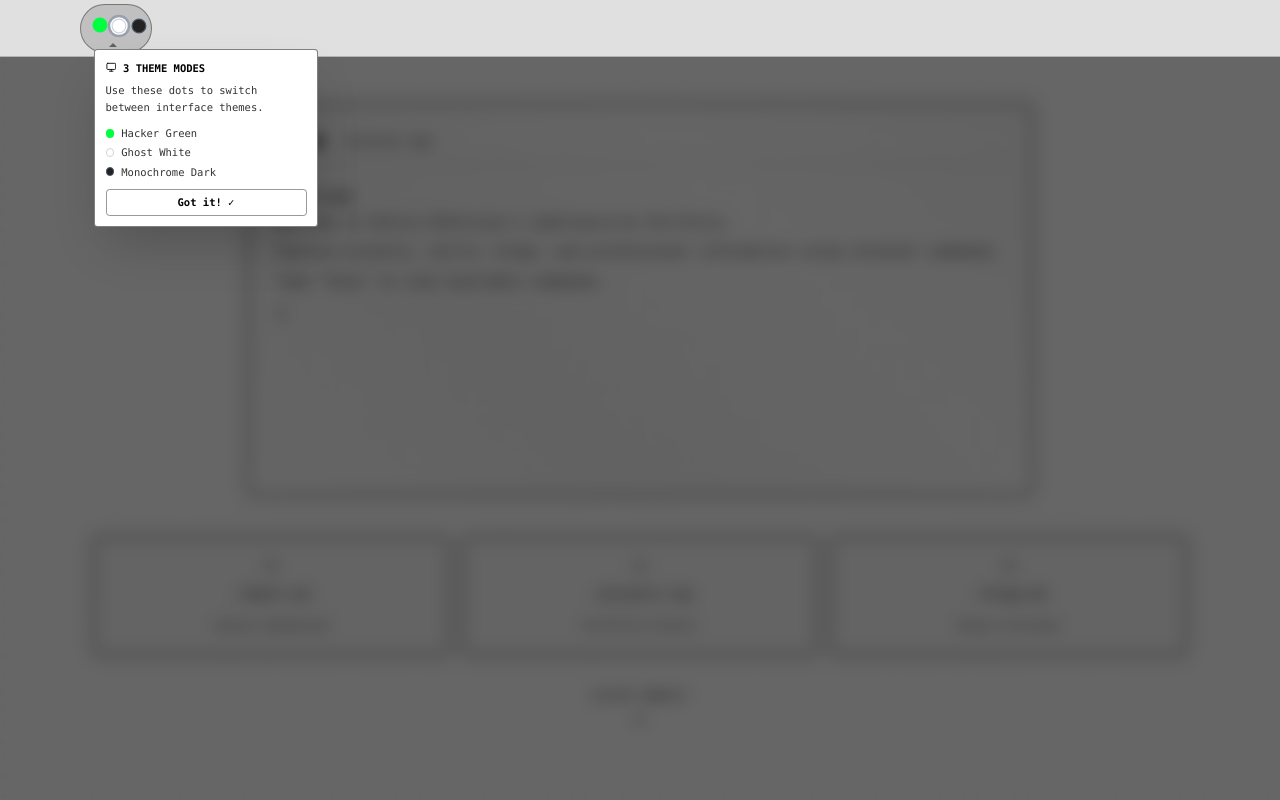
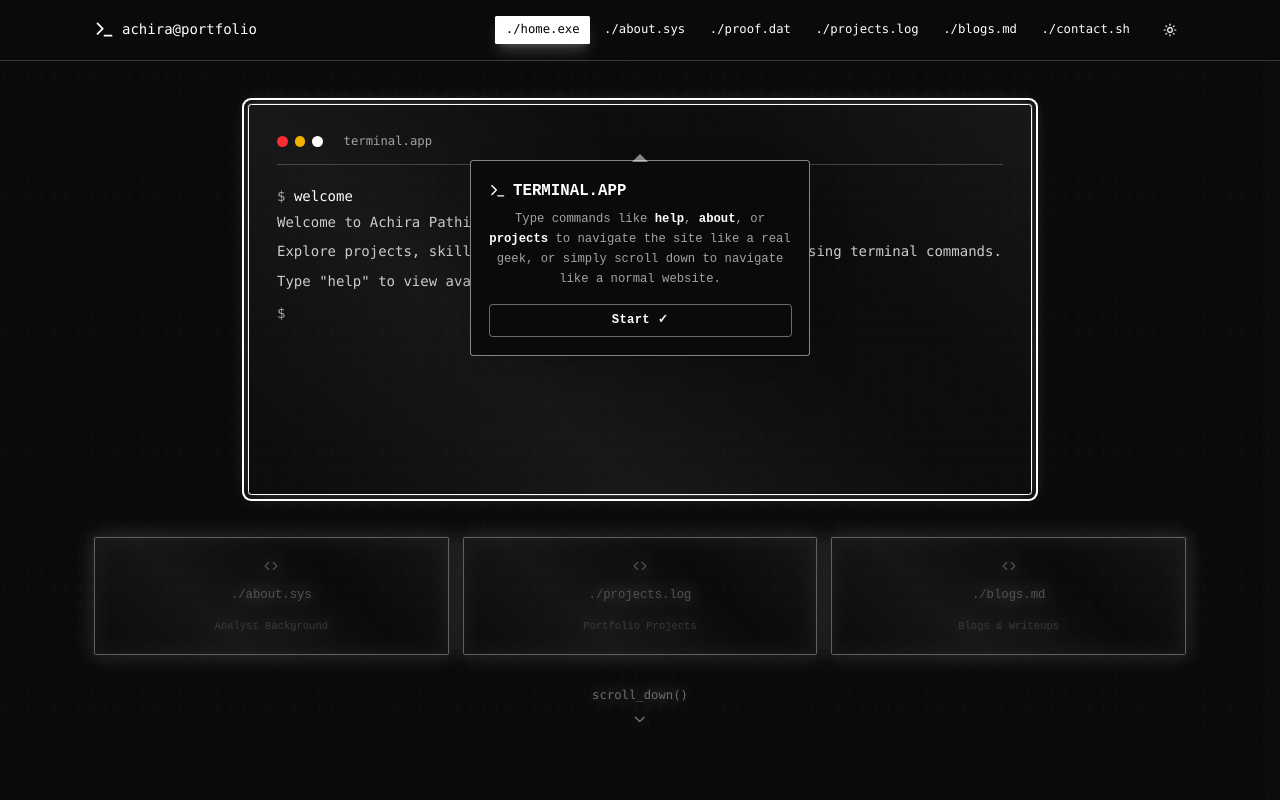
Before and after one commit to AchiraRP/My-portfolio, a React (Vite) app: page / in a window 1280 px wide. Shown: the top 800 px of the page. Built offline with nearby package versions, Linux system fonts and the light colour scheme.

Commit message:
feat: add Header and HeroSection components with navigation, theme toggle, and interactive terminal tour

```diff
--- a/src/components/sections/Header.tsx
+++ b/src/components/sections/Header.tsx
@@ -1,36 +1,12 @@
 import { useState, useEffect } from 'react';
 import { Button } from '../ui/button';
-import { Terminal, Menu, X, Monitor } from 'lucide-react';
+import { Terminal, Menu, X, Sun, Moon } from 'lucide-react';
 import { useTheme } from 'next-themes';
 
 interface HeaderProps {
   activeSection: string;
   onSectionChange: (section: string) => void;
 }
-
-const themes = [
-  {
-    id: 'dark',
-    name: 'Hacker Green',
-    color: 'bg-[#00ff41]',
-    border: '',
-    ring: 'ring-[#00ff41]',
-  },
-  {
-    id: 'light',
-    name: 'Ghost White',
-    color: 'bg-white',
-    border: 'border border-gray-300',
-    ring: 'ring-gray-400',
-  },
-  {
-    id: 'monochrome',
-    name: 'Monochrome Dark',
-    color: 'bg-[#222222]',
-    border: 'border border-gray-600',
-    ring: 'ring-gray-400',
-  },
-];
 
 const sections = [
   { id: 'home', label: 'home.exe' },
@@ -45,123 +21,25 @@ export function Header({ activeSection, onSectionChange }: HeaderProps) {
   const [isMenuOpen, setIsMenuOpen] = useState(false);
   const { theme, setTheme } = useTheme();
   const [mounted, setMounted] = useState(false);
-  const [showTour, setShowTour] = useState(false);
-  const [hoveredDot, setHoveredDot] = useState<string | null>(null);
 
   useEffect(() => {
     setMounted(true);
-    const hasSeenTour = localStorage.getItem('theme-tour-seen');
-    if (!hasSeenTour) {
-      const timer = setTimeout(() => setShowTour(true), 1200);
-      return () => clearTimeout(timer);
-    }
   }, []);
 
-  const dismissTour = () => {
-    setShowTour(false);
-    localStorage.setItem('theme-tour-seen', 'true');
-    window.dispatchEvent(new Event('start-terminal-tour'));
-  };
+  return (
+    <header className="fixed top-0 left-0 right-0 z-50 bg-black-deep/80 backdrop-blur-sm border-b border-primary/20">
+      <div className="container mx-auto px-4 py-4">
+        <div className="flex items-center justify-between">
 
-  return (
-    <>
-      {/* Full-page tour overlay — blurs everything behind, click to dismiss */}
-      {showTour && (
-        <div
-          className="fixed inset-0 z-[100] bg-black/60 backdrop-blur-sm animate-fade-in cursor-pointer"
-          onClick={dismissTour}
-        />
-      )}
-
-      <header
-        className="fixed top-0 left-0 right-0 bg-black-deep/80 backdrop-blur-sm border-b border-primary/20"
-        style={{ zIndex: showTour ? 110 : 50 }}
-      >
-        <div className="container mx-auto px-4 py-4">
-          <div className="flex items-center justify-between relative">
-
-            {/* Theme Dot Controls */}
-            {mounted && (
-              <div
-                className="absolute left-0 flex items-center space-x-2"
-                style={{ zIndex: 120 }}
-              >
-                {/* Glow halo behind dots during tour */}
-                {showTour && (
-                  <div className="absolute -inset-4 rounded-full bg-primary/15 border border-primary/40 animate-pulse pointer-events-none" />
-                )}
-
-                {/* Tour tooltip card */}
-                {showTour && (
-                  <div
-                    className="absolute top-9 left-0 w-64 font-mono text-xs rounded-lg border border-primary/50 bg-black-deep shadow-2xl shadow-primary/20 p-3 animate-fade-in"
-                    style={{ zIndex: 130 }}
-                    onClick={(e) => e.stopPropagation()}
-                  >
-                    {/* Upward arrow */}
-                    <div className="absolute -top-2 left-4 w-0 h-0 border-l-4 border-r-4 border-b-4 border-l-transparent border-r-transparent border-b-primary/50" />
-
-                    <div className="flex items-center gap-2 mb-2 text-primary font-bold">
-                      <Monitor className="w-3 h-3" />
-                      <span>3 THEME MODES</span>
-                    </div>
-                    <p className="text-muted-foreground leading-relaxed mb-3">
-                      Use these dots to switch between interface themes.
-                    </p>
-                    <div className="space-y-1.5 mb-3">
-                      {themes.map((t) => (
-                        <div key={t.id} className="flex items-center gap-2 text-muted-foreground">
-                          <span className={`w-2.5 h-2.5 rounded-full inline-block flex-shrink-0 ${t.color} ${t.border}`} />
-                          <span>{t.name}</span>
-                        </div>
-                      ))}
-                    </div>
-                    <button
-                      onClick={dismissTour}
-                      className="w-full text-center text-primary hover:text-primary/80 border border-primary/40 rounded px-2 py-1.5 transition-all hover:bg-primary/10 font-bold"
-                    >
-                      Got it! ✓
-                    </button>
-                  </div>
-                )}
-
-                {/* The three dots */}
-                {themes.map((t) => (
-                  <div key={t.id} className="relative">
-                    <button
-                      onClick={() => { setTheme(t.id); dismissTour(); }}
-                      onMouseEnter={() => setHoveredDot(t.id)}
-                      onMouseLeave={() => setHoveredDot(null)}
-                      className={`
-                        w-3.5 h-3.5 rounded-full transition-all duration-200 hover:scale-125
-                        ${t.color} ${t.border}
-                        ${theme === t.id
-                          ? `ring-2 ${t.ring} ring-offset-1 ring-offset-background`
-                          : 'opacity-70 hover:opacity-100'}
-                        ${showTour ? 'scale-125 opacity-100' : ''}
-                      `}
-                      aria-label={t.name}
-                    />
-                    {/* Hover label (hidden while tour is active) */}
-                    {!showTour && hoveredDot === t.id && (
-                      <div className="absolute top-6 left-1/2 -translate-x-1/2 whitespace-nowrap font-mono text-[10px] bg-black-deep border border-primary/30 text-primary rounded px-2 py-1 shadow-lg pointer-events-none animate-fade-in z-50">
-                        {t.name}
-                        <div className="absolute -top-1.5 left-1/2 -translate-x-1/2 w-0 h-0 border-l-4 border-r-4 border-b-4 border-l-transparent border-r-transparent border-b-primary/30" />
-                      </div>
-                    )}
-                  </div>
-                ))}
-              </div>
-            )}
-
-            {/* Logo — fades during tour */}
-            <div className={`flex items-center space-x-2 pl-20 transition-opacity duration-300 ${showTour ? 'opacity-0' : ''}`}>
+          {/* Logo */}
+          <div className="flex items-center space-x-2">
             <Terminal className="w-6 h-6 text-primary hidden sm:block" />
             <span className="font-mono text-primary terminal-cursor">achira@portfolio</span>
           </div>
 
-            {/* Desktop Navigation — fades during tour */}
-            <nav className={`hidden md:flex space-x-1 transition-opacity duration-300 ${showTour ? 'opacity-0' : ''}`}>
+          {/* Desktop Navigation & Theme Toggle */}
+          <div className="hidden md:flex items-center space-x-4">
+            <nav className="flex space-x-1">
               {sections.map((section) => (
                 <Button
                   key={section.id}
@@ -180,9 +58,30 @@ export function Header({ activeSection, onSectionChange }: HeaderProps) {
                 </Button>
               ))}
             </nav>
+            {mounted && (
+              <Button
+                variant="ghost"
+                size="icon"
+                onClick={() => setTheme(theme === 'dark' ? 'light' : 'dark')}
+                className="text-primary hover:bg-primary/10"
+              >
+                {theme === 'dark' ? <Sun className="w-5 h-5" /> : <Moon className="w-5 h-5" />}
+              </Button>
+            )}
+          </div>
 
-            {/* Mobile Menu Button */}
-            <div className={`md:hidden flex items-center space-x-2 transition-opacity duration-300 ${showTour ? 'opacity-0' : ''}`}>
+          {/* Mobile Menu Button & Theme Toggle */}
+          <div className="md:hidden flex items-center space-x-2">
+            {mounted && (
+              <Button
+                variant="ghost"
+                size="icon"
+                onClick={() => setTheme(theme === 'dark' ? 'light' : 'dark')}
+                className="text-primary hover:bg-primary/10"
+              >
+                {theme === 'dark' ? <Sun className="w-5 h-5" /> : <Moon className="w-5 h-5" />}
+              </Button>
+            )}
             <Button
               variant="ghost"
               size="sm"
@@ -223,6 +122,5 @@ export function Header({ activeSection, onSectionChange }: HeaderProps) {
         )}
       </div>
     </header>
-    </>
   );
 }
--- a/src/components/sections/HeroSection.tsx
+++ b/src/components/sections/HeroSection.tsx
@@ -14,20 +14,12 @@ export function HeroSection({ onSectionChange }: HeroSectionProps) {
   useEffect(() => {
     let timer: ReturnType<typeof setTimeout>;
 
-    const handleStartTour = () => {
+    const hasSeenTerminalTour = localStorage.getItem('terminal-tour-seen');
+    if (!hasSeenTerminalTour) {
       timer = setTimeout(() => setShowTour(true), 600);
-    };
-
-    window.addEventListener('start-terminal-tour', handleStartTour);
-
-    const hasSeenThemeTour = localStorage.getItem('theme-tour-seen');
-    const hasSeenTerminalTour = localStorage.getItem('terminal-tour-seen');
-    if (hasSeenThemeTour && !hasSeenTerminalTour) {
-      handleStartTour();
     }
 
     return () => {
-      window.removeEventListener('start-terminal-tour', handleStartTour);
       if (timer) clearTimeout(timer);
     };
   }, []);
--- a/src/main.tsx
+++ b/src/main.tsx
@@ -32,7 +32,7 @@
     );
   } else {
     createRoot(document.getElementById("root")!).render(
-      <ThemeProvider attribute="class" defaultTheme="light" enableSystem={false} themes={['light', 'dark', 'monochrome']}>
+      <ThemeProvider attribute="class" defaultTheme="dark" enableSystem>
         <App />
       </ThemeProvider>
     );
--- a/src/styles/globals.css
+++ b/src/styles/globals.css
@@ -50,51 +50,6 @@
 }
 
 .dark {
-  --background: #0a0a0a;
-  --foreground: #00ff41;
-  --card: #111111;
-  --card-foreground: #00ff41;
-  --popover: #111111;
-  --popover-foreground: #00ff41;
-  --primary: #00ff41;
-  --primary-foreground: #000000;
-  --secondary: #1a1a1a;
-  --secondary-foreground: #00ff41;
-  --muted: #1a1a1a;
-  --muted-foreground: #00cc33;
-  --accent: #002200;
-  --accent-foreground: #00ff41;
-  --destructive: #ff0040;
-  --destructive-foreground: #ffffff;
-  --border: #00ff41;
-  --input: #111111;
-  --ring: #00ff41;
-  --font-weight-medium: 500;
-  --font-weight-normal: 400;
-  --chart-1: #00ff41;
-  --chart-2: #00cc33;
-  --chart-3: #009900;
-  --chart-4: #00aa22;
-  --chart-5: #00dd44;
-  --sidebar: #0a0a0a;
-  --sidebar-foreground: #00ff41;
-  --sidebar-primary: #00ff41;
-  --sidebar-primary-foreground: #000000;
-  --sidebar-accent: #1a1a1a;
-  --sidebar-accent-foreground: #00ff41;
-  --sidebar-border: #00ff41;
-  --sidebar-ring: #00ff41;
-
-  /* Custom hacker theme variables */
-  --green-matrix: #00ff41;
-  --green-dark: #00cc33;
-  --green-darker: #009900;
-  --black-deep: #0a0a0a;
-  --black-light: #111111;
-  --black-lighter: #1a1a1a;
-}
-
-.monochrome {
   --background: #0a0a0a;
   --foreground: #ffffff;
   --card: #111111;
@@ -199,9 +154,9 @@
   }
 
   .dark body {
-    background: radial-gradient(circle at 20% 50%, rgba(0, 255, 65, 0.05) 0%, transparent 50%),
-      radial-gradient(circle at 80% 20%, rgba(0, 255, 65, 0.05) 0%, transparent 50%),
-      radial-gradient(circle at 40% 80%, rgba(0, 255, 65, 0.03) 0%, transparent 50%),
+    background: radial-gradient(circle at 20% 50%, rgba(255, 255, 255, 0.05) 0%, transparent 50%),
+      radial-gradient(circle at 80% 20%, rgba(255, 255, 255, 0.05) 0%, transparent 50%),
+      radial-gradient(circle at 40% 80%, rgba(255, 255, 255, 0.03) 0%, transparent 50%),
       var(--background);
   }
 }
@@ -220,7 +175,7 @@
     }
 
     .dark h1 {
-      text-shadow: 0 0 10px rgba(0, 255, 65, 0.3);
+      text-shadow: 0 0 10px rgba(255, 255, 255, 0.3);
     }
 
     h2 {
@@ -339,8 +294,8 @@ html {
 }
 
 .dark .matrix-bg {
-  background: linear-gradient(90deg, transparent 98%, rgba(0, 255, 65, 0.03) 100%),
-    linear-gradient(0deg, transparent 98%, rgba(0, 255, 65, 0.03) 100%);
+  background: linear-gradient(90deg, transparent 98%, rgba(255, 255, 255, 0.03) 100%),
+    linear-gradient(0deg, transparent 98%, rgba(255, 255, 255, 0.03) 100%);
 }
 
 .cyber-border {
@@ -350,7 +305,7 @@ html {
 }
 
 .dark .cyber-border {
-  box-shadow: 0 0 20px rgba(0, 255, 65, 0.2);
+  box-shadow: 0 0 20px rgba(255, 255, 255, 0.2);
 }
 
 .cyber-border::before {
@@ -372,9 +327,9 @@ html {
 .dark .cyber-border::before {
   background: linear-gradient(45deg,
       transparent,
-      rgba(0, 255, 65, 0.1),
+      rgba(255, 255, 255, 0.1),
       transparent,
-      rgba(0, 255, 65, 0.1));
+      rgba(255, 255, 255, 0.1));
 }
 
 /* Custom retro pixel & crt scanline effects */
@@ -386,7 +341,7 @@ html {
 }
 
 .dark .text-glow {
-  text-shadow: 0 0 8px rgba(0, 255, 65, 0.8), 0 0 16px rgba(0, 255, 65, 0.4);
+  text-shadow: 0 0 8px rgba(255, 255, 255, 0.8), 0 0 16px rgba(255, 255, 255, 0.4);
 }
 
 .scanline-bg {
@@ -400,7 +355,7 @@ html {
 .dark .scanline-bg {
   background: linear-gradient(
     rgba(18, 16, 16, 0) 50%,
-    rgba(0, 255, 65, 0.05) 50%
+    rgba(255, 255, 255, 0.05) 50%
   );
 }
 
@@ -427,10 +382,10 @@ html {
   background: rgba(0, 0, 0, 0.4);
 }
 .dark .custom-scrollbar::-webkit-scrollbar-thumb {
-  background: rgba(0, 255, 65, 0.25);
+  background: rgba(255, 255, 255, 0.25);
 }
 .dark .custom-scrollbar::-webkit-scrollbar-thumb:hover {
-  background: rgba(0, 255, 65, 0.5);
+  background: rgba(255, 255, 255, 0.5);
 }
 
 @keyframes shimmer {
```
Lines whose indentation alone changed are shown as unchanged.
